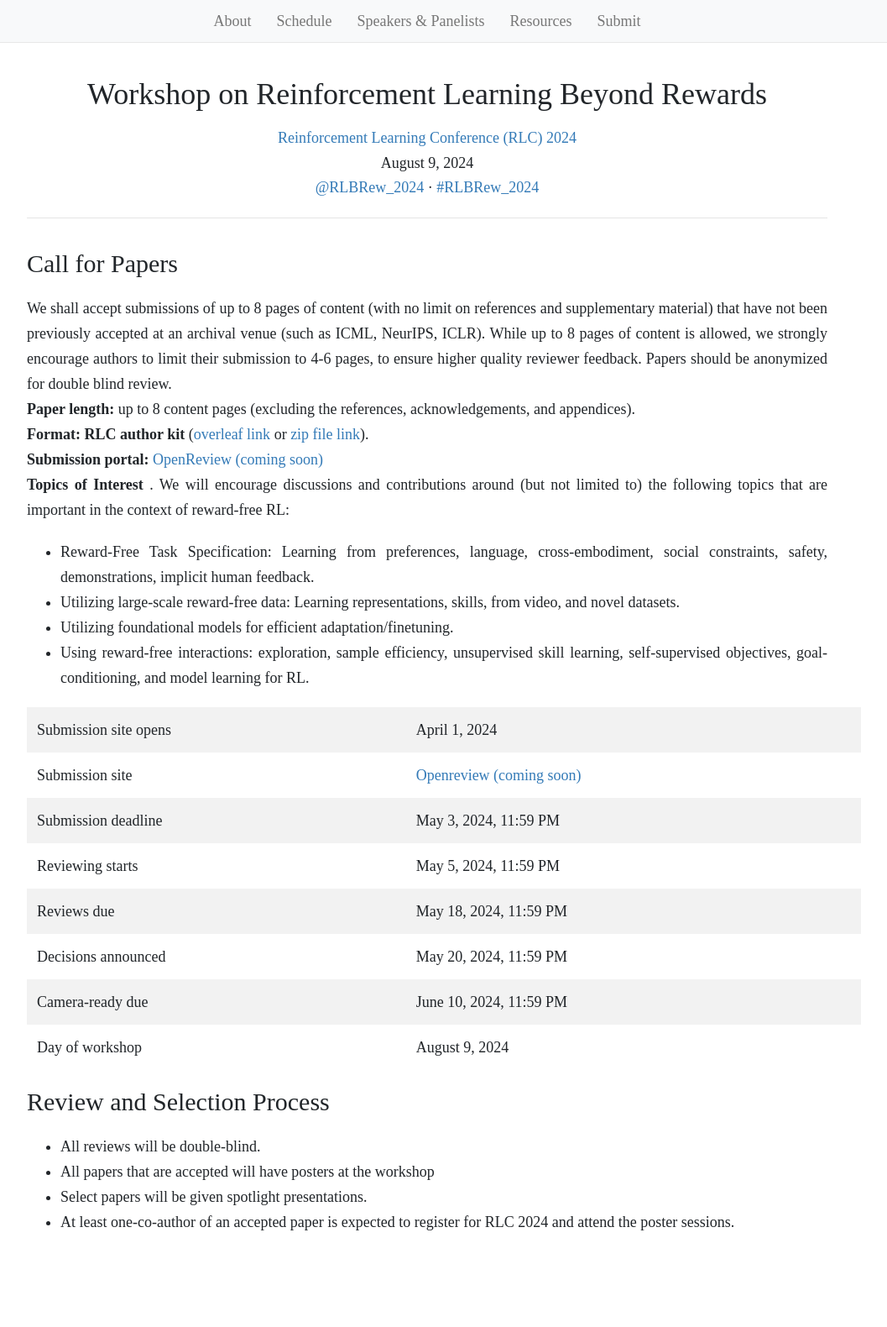
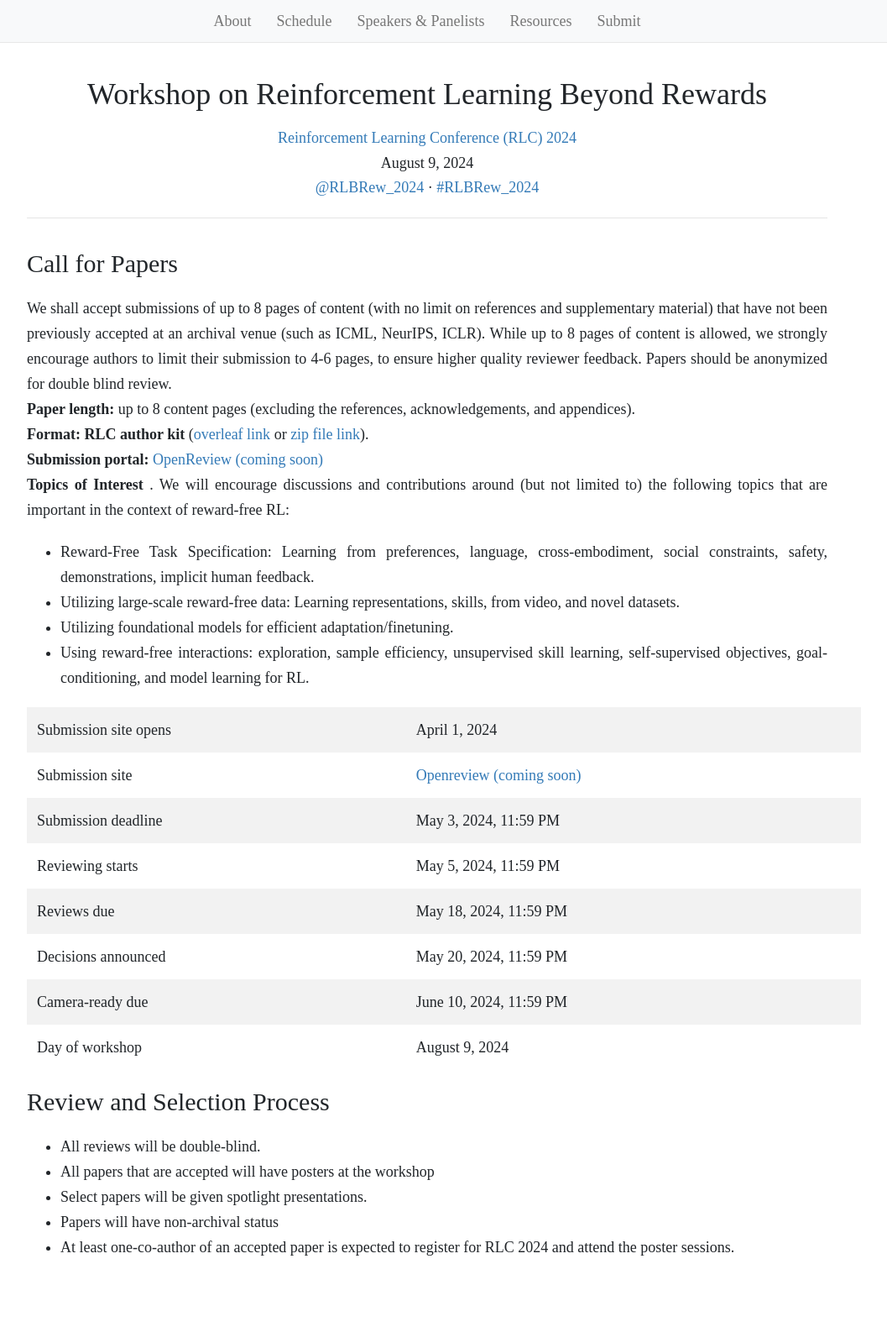
Before and after one commit to rlbrew-workshop/rlbrew-workshop.github.io, a Jekyll site: the page built from submit.html, in a window 1280 px wide. Shown: the whole page at 84% size, without its empty margins (131-1188 px from the left). Built offline with Jekyll 4.4.1, drawn with Linux system fonts in a browser that asks for light colours; nearby versions of some CDN libraries; before the commit the page ends 1550 px from its top, so only the background shows below that.

Commit message:
Update submit.html

```diff
--- a/submit.html
+++ b/submit.html
@@ -73,5 +73,6 @@ layout: default
     <li> All reviews will be double-blind. </li>
     <li> All papers that are accepted will have posters at the workshop </li>
     <li> Select papers will be given spotlight presentations. </li>
+    <li> Papers will have non-archival status </li>
     <li> At least one-co-author of an accepted paper is expected to register for RLC 2024 and attend the poster sessions. </li>
 </ul>
```
